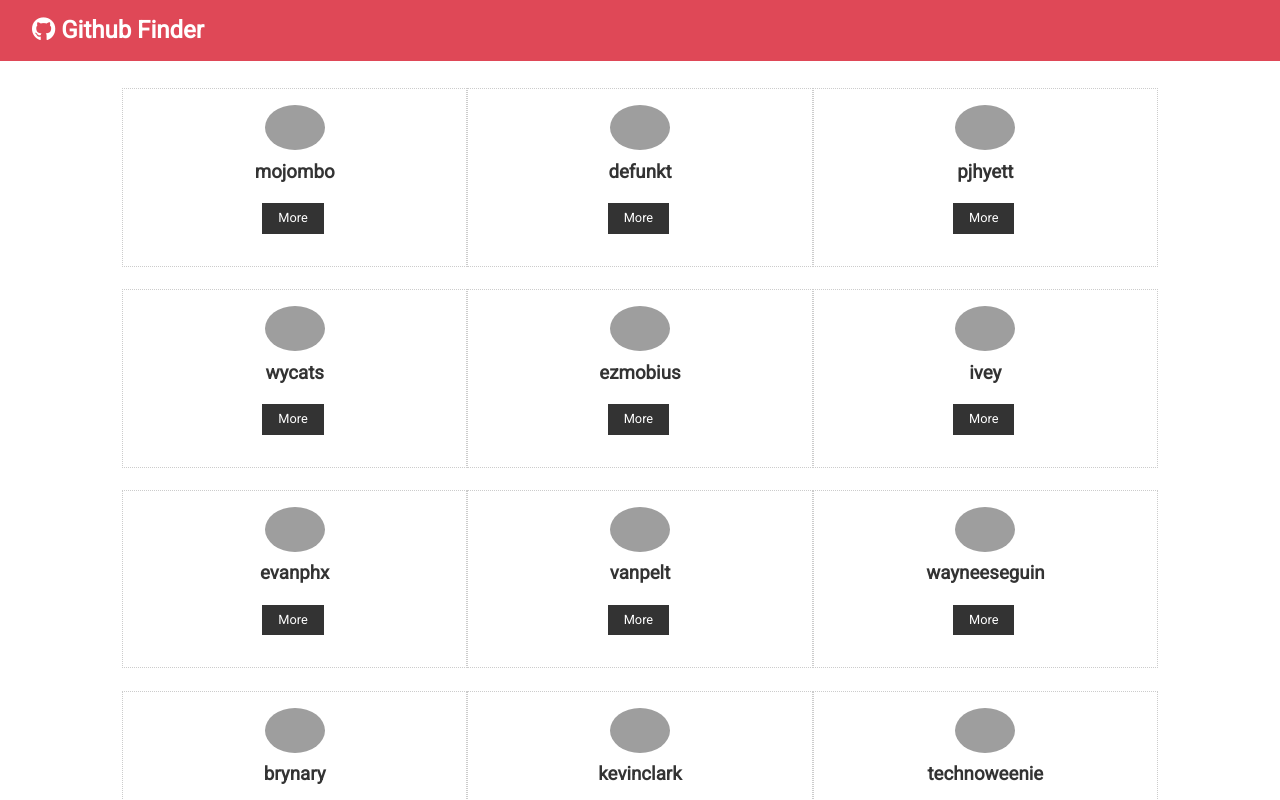
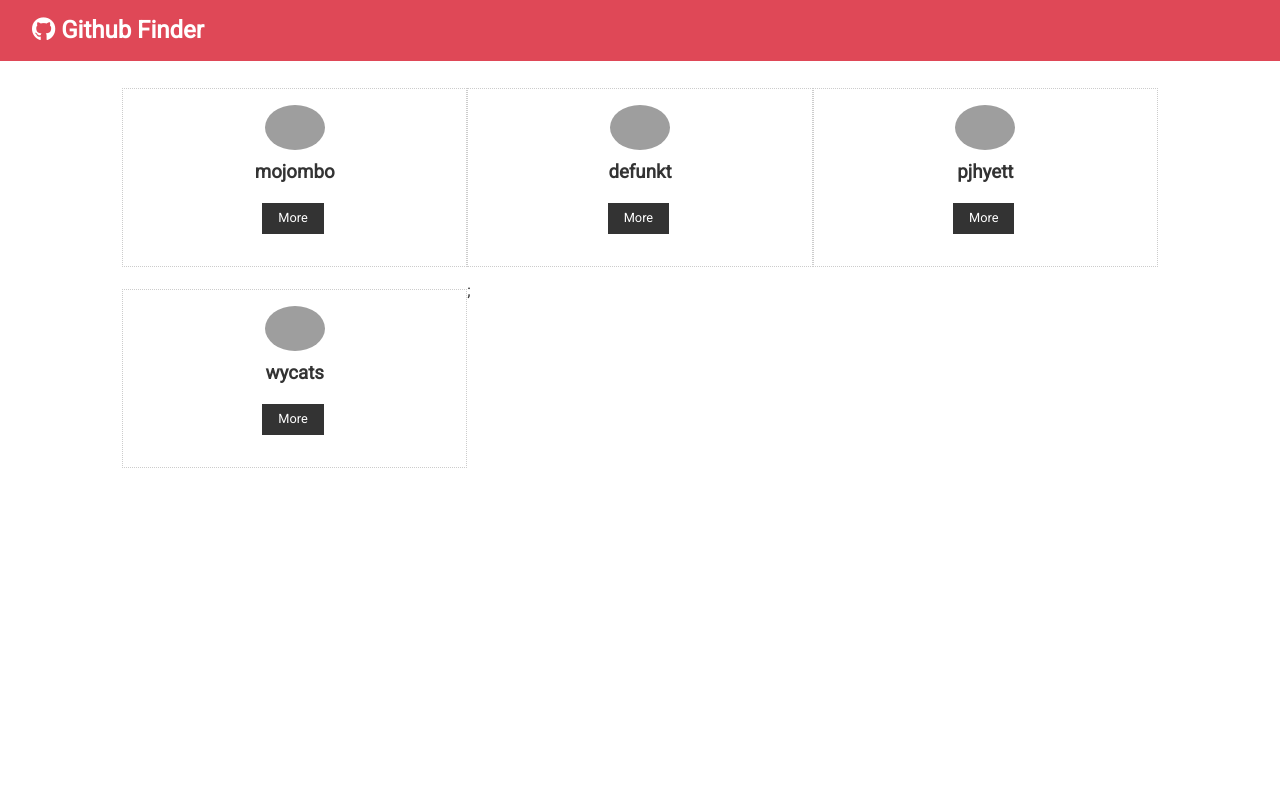
Before and after one commit to cristiadu/github-finder, a React (Create React App) app: page / in a window 1280 px wide. Shown: the top 800 px of the page. Built offline with nearby package versions, Linux system fonts and the light colour scheme; grey boxes are pictures that could not be loaded.

Commit message:
reducing the number of users

```diff
--- a/src/components/users/UserList.js
+++ b/src/components/users/UserList.js
@@ -27,61 +27,7 @@ class UserList extends Component {
                 "id": 4,
                 "avatar_url": "https://avatars0.githubusercontent.com/u/4?v=4",
                 "html_url": "https://github.com/wycats"
-            },
-            {
-                "login": "ezmobius",
-                "id": 5,
-                "avatar_url": "https://avatars0.githubusercontent.com/u/5?v=4",
-                "html_url": "https://github.com/ezmobius"
-            },
-            {
-                "login": "ivey",
-                "id": 6,
-                "avatar_url": "https://avatars0.githubusercontent.com/u/6?v=4",
-                "html_url": "https://github.com/ivey",
-            },
-            {
-                "login": "evanphx",
-                "id": 7,
-                "avatar_url": "https://avatars0.githubusercontent.com/u/7?v=4",
-                "html_url": "https://github.com/evanphx",
-            },
-            {
-                "login": "vanpelt",
-                "id": 17,
-                "avatar_url": "https://avatars1.githubusercontent.com/u/17?v=4",
-                "html_url": "https://github.com/vanpelt"
-            },
-            {
-                "login": "wayneeseguin",
-                "id": 18,
-                "avatar_url": "https://avatars0.githubusercontent.com/u/18?v=4",
-                "html_url": "https://github.com/wayneeseguin",
-            },
-            {
-                "login": "brynary",
-                "id": 19,
-                "avatar_url": "https://avatars0.githubusercontent.com/u/19?v=4",
-                "html_url": "https://github.com/brynary",
-            },
-            {
-                "login": "kevinclark",
-                "id": 20,
-                "avatar_url": "https://avatars3.githubusercontent.com/u/20?v=4",
-                "html_url": "https://github.com/kevinclark",
-            },
-            {
-                "login": "technoweenie",
-                "id": 21,
-                "avatar_url": "https://avatars3.githubusercontent.com/u/21?v=4",
-                "html_url": "https://github.com/technoweenie",
-            },
-            {
-                "login": "macournoyer",
-                "id": 22,
-                "avatar_url": "https://avatars3.githubusercontent.com/u/22?v=4",
-                "html_url": "https://github.com/macournoyer",
-            },
+            }
         ]
     };
 
```
